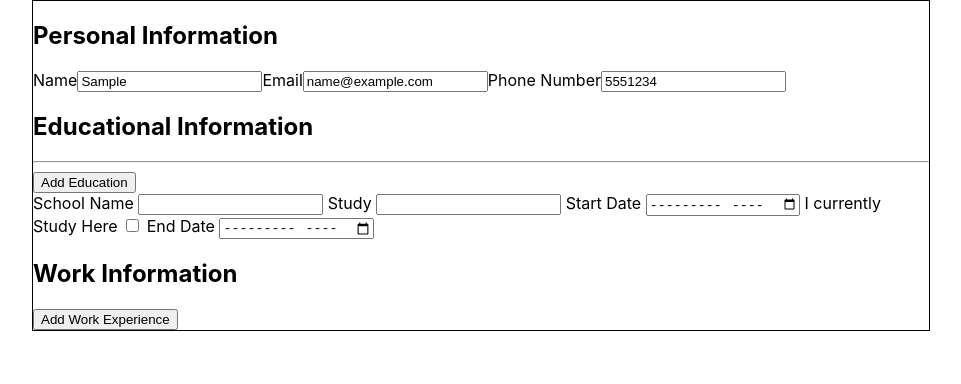
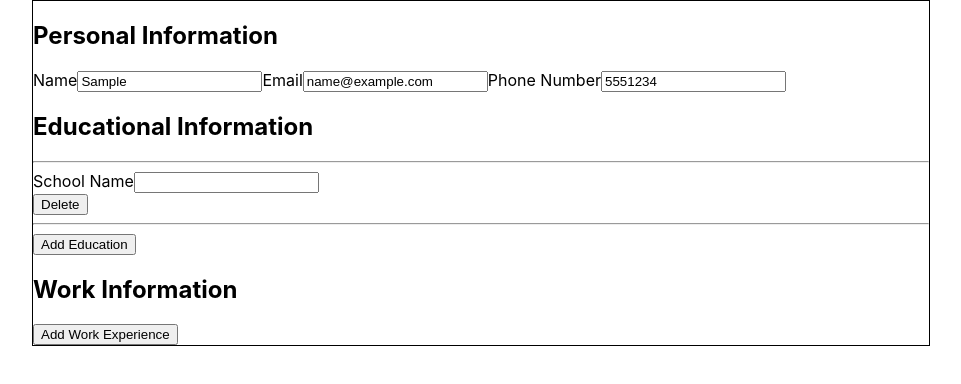
Before and after one commit to DenisWritesCode/odin-cv-application, a React (Create React App) app: page / in a window 1280 px wide. Both pictures are taken after typing "Sample", "name@example.com", "5551234" into the empty fields and a click on the button "Add Education". Shown: the top 384 px of the page, without its empty margins (159-1120 px from the left). Built offline with nearby package versions, Linux system fonts and the light colour scheme.

Commit message:
Delete state working

```diff
--- a/src/Components/EducationalInfo.js
+++ b/src/Components/EducationalInfo.js
@@ -1,92 +1,66 @@
 import React, { useState } from "react";
 
 function EducationalInfo() {
-  const [educationNumber, setEducationNumber] = useState(0);
-  const [education, setEducation] = useState([]);
+  const [formCount, setFormCount] = useState(0);
+  const [forms, setForms] = useState([]);
+  const formDiv = document.querySelector(".forms");
 
-  // Fix this
-  const educationInfo = document.querySelector(".educationalInfo");
-
-  function handleStudyHere(e) {
-    const study = document.querySelector("#studyHere");
-    const end = document.querySelector(".educationEndDateClass");
-
-    if (study.checked) {
-      end.classList.add("hidden");
-      console.log("Added class");
-    } else {
-      end.classList.remove("hidden");
-      console.log("Removed class");
-    }
+  function handleDelete(key) {
+    setForms(forms.filter((id) => id !== key));
   }
 
-  function handleAddEducation(educationNumber) {
-    createForm(educationNumber);
-    setEducationNumber((prevNumber) => {
-      return prevNumber + 1;
-    });
-  }
+  function addForm(count) {
+    // const form = document.createElement("FORM");
+    // form.setAttribute("id", `form${count}`);
+    // const schoolName = document.createElement("INPUT");
+    // schoolName.value = `School ${count}`;
 
-  function createForm(formNumber) {
-    const parentDiv = document.querySelector(".educationalInfo");
-    const form = document.createElement("FORM");
-    form.setAttribute("id", `education${formNumber}`);
+    // const deleteBtn = document.createElement("BUTTON");
+    // deleteBtn.innerText = "Delete";
+    // deleteBtn.type = "button";
+    // deleteBtn.onclick = function () {
+    //   handleDelete(form.id);
+    // };
 
-    form.innerHTML = `
-        <label htmlFor="school">
-          School Name
-          <input type="text" name="school" id="school" required />
-        </label>
-        <label htmlFor="study">
-          Study
-          <input type="text" name="study" id="study" required />
-        </label>
-        <label htmlFor="educationStartDate">
-          Start Date
-          <input
-            type="month"
-            name="educationStartDate"
-            id="educationStartDate"
-            required
-          />
-        </label>
+    // form.appendChild(schoolName);
+    // form.appendChild(deleteBtn);
 
-        <label htmlFor="studyHere">
-          I currently Study Here
-          <input
-            type="checkbox"
-            name="studyHere"
-            id="studyHere"
-            onClick={handleStudyHere}
-          />
-        </label>
+    setForms((forms) => forms.concat(count));
 
-        <label htmlFor="educationEndDate" className="educationEndDateClass">
-          End Date
-          <input
-            type="month"
-            name="educationEndDate"
-            id="educationEndDate"
-            className="educationEndDateClass"
-            required
-          />
-        </label>
-`;
-
-    setEducation((prevEducation) => {
-      return prevEducation.concat(form);
-    });
+    setFormCount((formCount) => formCount + 1);
   }
 
   return (
     <div className="educationalInfo">
       <h2>Educational Information</h2>
-      {education.forEach((form, index) => {
-        educationInfo.appendChild(form);
-        return 0;
-      })}
       <hr />
-      <button onClick={() => handleAddEducation(educationNumber)}>
+      <div className="forms">
+        {forms.map((formID) => {
+          return (
+            <div key={formID} className="create">
+              <form action="#">
+                <label htmlFor="school">
+                  School Name
+                  <input type="text" name="school" id="school" required />
+                </label>
+              </form>
+              <button
+                onClick={() => {
+                  handleDelete(formID);
+                }}
+              >
+                Delete
+              </button>
+            </div>
+          );
+        })}
+      </div>
+      <hr />
+      <button
+        onClick={() => {
+          addForm(formCount);
+        }}
+      >
         Add Education
       </button>
     </div>
```
Also changed, not shown: src/Components/FormHolder.js (added, +59 -0 lines).
